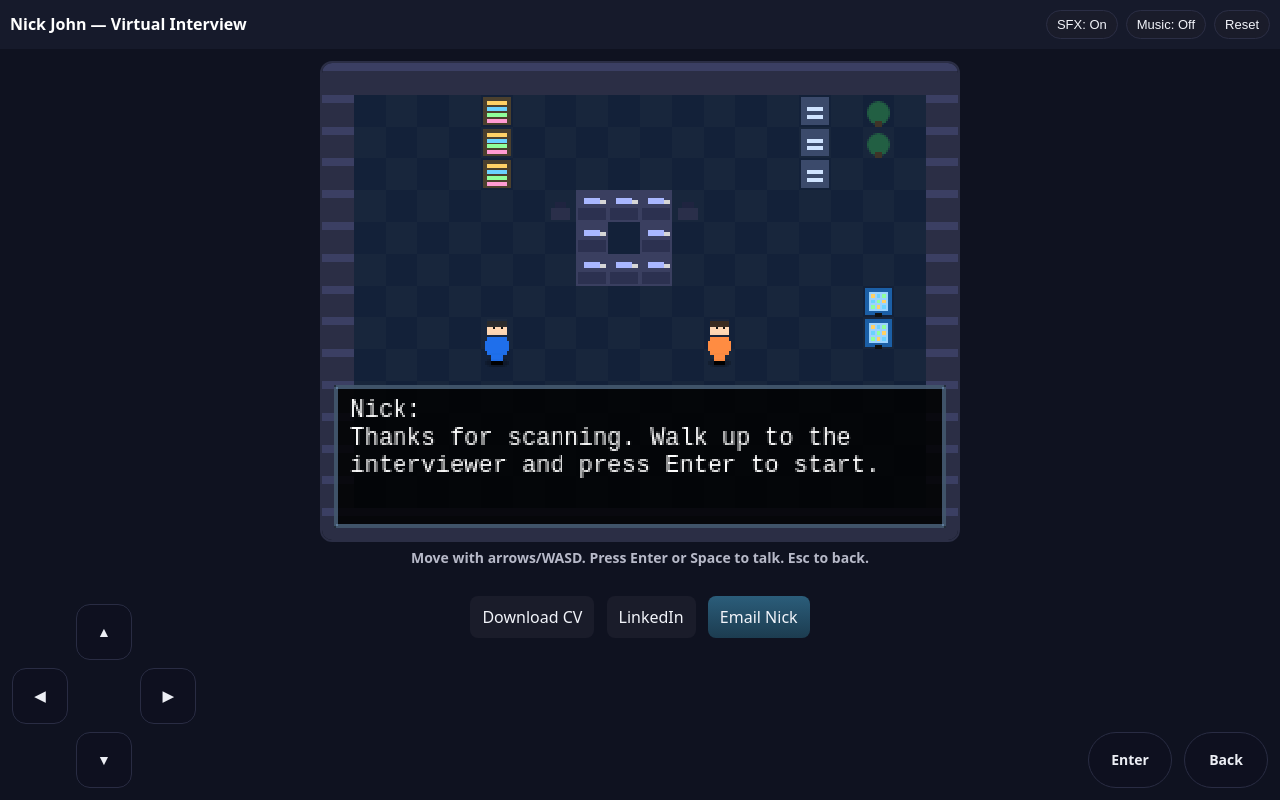
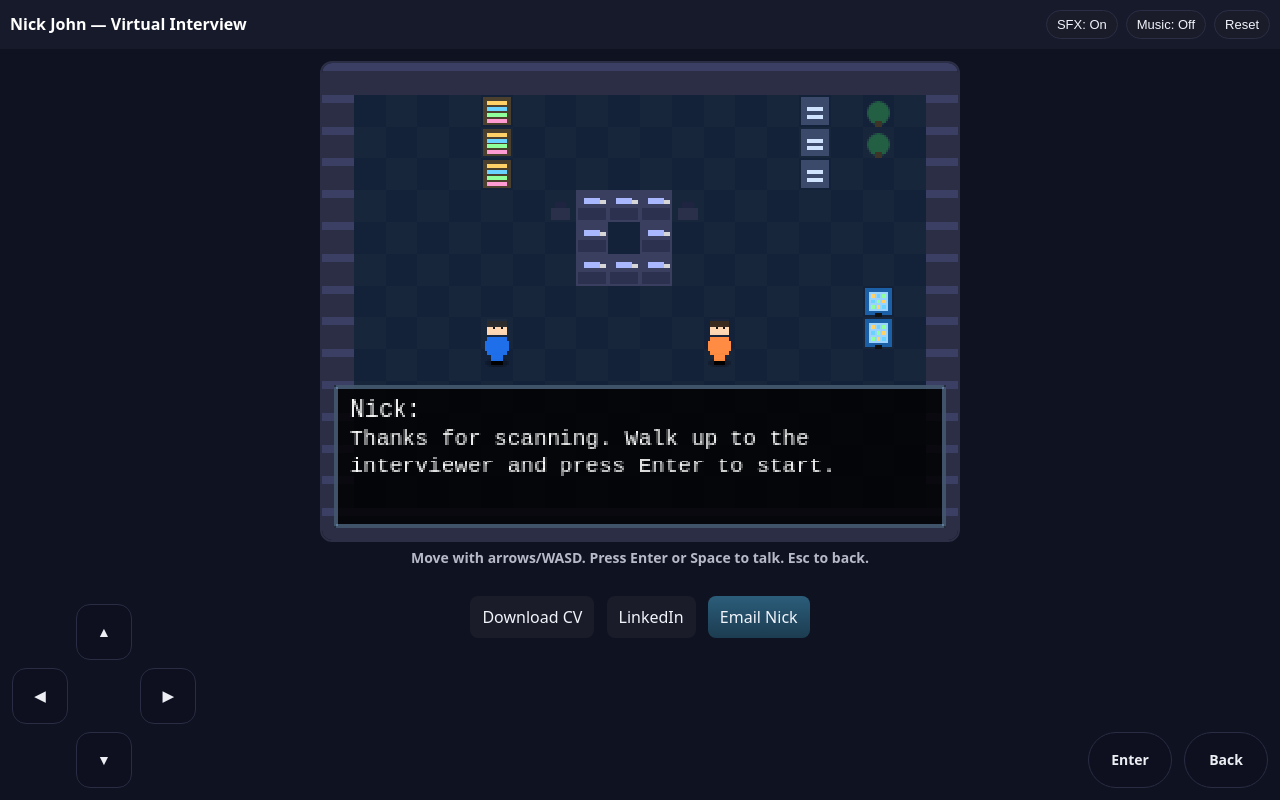
Before and after one commit to NickyJPG/interview-minigame, a plain HTML site: page index.html in a window 1280 px wide. Drawn offline with Linux system fonts and the light colour scheme.

Commit message:
Update index.html
Reduced dialogue size

```diff
--- a/index.html
+++ b/index.html
@@ -91,7 +91,7 @@
 </div>
 
 <script>
-/* Profile & Copy */
+/* ===== Profile & Copy ===== */
 const PROFILE={
   name:'Nick John',
   email:'mailto:nicholas.john@mail.com?subject=Reaching%20out%20from%20your%20QR',
@@ -113,13 +113,13 @@ const QNA=[
  {id:'contact', q:'How do we follow up?', a:'Use the buttons below — email, LinkedIn, or download my CV. Happy to share case studies and references.'}
 ];
 
-/* Canvas setup */
+/* ===== Canvas setup ===== */
 const c=document.getElementById('game');
 const ctx=c.getContext('2d');
 ctx.imageSmoothingEnabled=false;
 const T=16, W=20, H=15; // 320x240
 
-/* Map */
+/* ===== Map (0=floor, 1=wall, 2=desk, 3=bookshelf, 4=vending, 5=plant, 6=cabinet, 7=chair) ===== */
 const MAP=[
  1,1,1,1,1,1,1,1,1,1,1,1,1,1,1,1,1,1,1,1,
  1,0,0,0,0,3,0,0,0,0,0,0,0,0,0,6,0,5,0,1,
@@ -151,7 +151,7 @@ function drawCabinet(x,y){ ctx.fillStyle='#3b4a6b'; ctx.fillRect(x*T+1,y*T+1,T-2
 function drawChair(x,y){ ctx.fillStyle='#2a2f4a'; ctx.fillRect(x*T+3,y*T+9,10,6); ctx.fillStyle='#1f2440'; ctx.fillRect(x*T+5,y*T+6,6,3); }
 function drawTile(x,y,t){ drawFloor(x,y); if(t===1) drawWall(x,y); if(t===2) drawDesk(x,y); if(t===3) drawShelf(x,y); if(t===4) drawVending(x,y); if(t===5) drawPlant(x,y); if(t===6) drawCabinet(x,y); if(t===7) drawChair(x,y); }
 
-/* Sprites */
+/* ===== Sprites with idle blink and bounce ===== */
 const player={x:5*T,y:8*T,dir:'down',speed:1.2,blinkOn:false};
 const npc={x:12*T,y:8*T,dir:'left',blinkOn:false};
 
@@ -169,24 +169,59 @@ function drawChibi(kind,x,y,dir,blinkOn,tick){
   ctx.fillStyle='#000'; ctx.fillRect(x+4+step,y+22-bob,3,2); ctx.fillRect(x+9-step,y+22-bob,3,2);
 }
 
-/* Dialog & Menu */
+/* ===== Dialog & Menu ===== */
 let mode='walk'; // walk | menu | dialog
 let menuIndex=0; let answered={};
 let dialog=null; // {pages:[{s,t}], p, i, done}
 let justClosedDialog=false;
-let introActive=false; // NEW: true only for the very first line
+let introActive=false; // first line only
 
 function openMenu(){ mode='menu'; menuIndex=0; playSfx('menu'); }
 function closeMenu(){ mode='walk'; playSfx('back'); }
 function startQA(item){ dialog={pages:[{s:'Interviewer',t:item.q},{s:PROFILE.name,t:item.a}],p:0,i:0,done:false}; mode='dialog'; answered[item.id||item.q]=true; saveState(); playSfx('select'); }
 
-function drawMenu(){ const w=c.width-60,h=QNA.length*16+28,x=30,y=24; ctx.fillStyle='rgba(0,0,0,.9)'; ctx.fillRect(x,y,w,h); ctx.strokeStyle='#7aa0c8'; ctx.strokeRect(x+1,y+1,w-2,h-2); ctx.fillStyle='#d9e7ff'; ctx.font='12px monospace'; ctx.fillText('Choose a topic', x+10, y+16); QNA.forEach((it,i)=>{ const yy=y+30+i*16; ctx.fillStyle=i===menuIndex?'#ffd166':'#d9e7ff'; ctx.fillText((i===menuIndex?'> ':'  ')+it.q, x+10, yy); }); const count=Object.keys(answered).length+'/'+QNA.length; ctx.fillStyle='#9fb6d6'; ctx.fillText(count, x+w-34, y+16); }
+/* ===== Dialogue drawing with different font sizes ===== */
+const LABEL_FONT='12px monospace';   // unchanged
+const TEXT_FONT='11px monospace';    // slightly smaller to avoid clipping
 
-function drawDialog(){ const x=6,y=c.height-78,w=c.width-12,h=72; ctx.fillStyle='rgba(0,0,0,.85)'; ctx.fillRect(x,y,w,h); ctx.strokeStyle='#7aa0c8'; ctx.strokeRect(x+1,y+1,w-2,h-2); ctx.fillStyle='#fff'; ctx.font='12px monospace'; const pg=dialog.pages[dialog.p]; ctx.fillText(pg.s+':', x+8, y+16); wrapText(pg.t.slice(0,dialog.i), x+8, y+30, w-16, 14); if(dialog.done){ const t=Date.now()>>7; if(t%2) ctx.fillText('▶', x+w-22, y+h-10); } }
+function drawMenu(){
+  const w=c.width-60,h=QNA.length*16+28,x=30,y=24;
+  ctx.fillStyle='rgba(0,0,0,.9)'; ctx.fillRect(x,y,w,h);
+  ctx.strokeStyle='#7aa0c8'; ctx.strokeRect(x+1,y+1,w-2,h-2);
+  ctx.fillStyle='#d9e7ff'; ctx.font='12px monospace';
+  ctx.fillText('Choose a topic', x+10, y+16);
+  QNA.forEach((it,i)=>{ const yy=y+30+i*16; ctx.fillStyle=i===menuIndex?'#ffd166':'#d9e7ff'; ctx.fillText((i===menuIndex?'> ':'  ')+it.q, x+10, yy); });
+  const count=Object.keys(answered).length+'/'+QNA.length; ctx.fillStyle='#9fb6d6'; ctx.fillText(count, x+w-34, y+16);
+}
 
-function wrapText(t,x,y,maxW,lh){ const words=t.split(' '); let line=''; for(const w of words){const test=line+w+' '; if(ctx.measureText(test).width>maxW){ ctx.fillText(line,x,y); line=w+' '; y+=lh; } else line=test;} ctx.fillText(line,x,y); }
+function drawDialog(){
+  const x=6,y=c.height-78,w=c.width-12,h=72;
+  ctx.fillStyle='rgba(0,0,0,.85)'; ctx.fillRect(x,y,w,h);
+  ctx.strokeStyle='#7aa0c8'; ctx.strokeRect(x+1,y+1,w-2,h-2);
+  const pg=dialog.pages[dialog.p];
 
-/* Controls */
+  // Speaker label
+  ctx.fillStyle='#fff';
+  ctx.font = LABEL_FONT;
+  ctx.fillText(pg.s+':', x+8, y+16);
+
+  // Spoken text (slightly smaller)
+  ctx.font = TEXT_FONT;
+  wrapText(pg.t.slice(0,dialog.i), x+8, y+30, w-16, 14);
+  if(dialog.done){ const t=Date.now()>>7; if(t%2) ctx.fillText('▶', x+w-22, y+h-10); }
+}
+
+function wrapText(t,x,y,maxW,lh){
+  const words=t.split(' '); let line='';
+  for(const w of words){
+    const test=line+w+' ';
+    if(ctx.measureText(test).width>maxW){ ctx.fillText(line,x,y); line=w+' '; y+=lh; }
+    else line=test;
+  }
+  ctx.fillText(line,x,y);
+}
+
+/* ===== Controls ===== */
 const keys=Object.create(null);
 
 function dismissIntroIfActive(){
@@ -196,25 +231,42 @@ function dismissIntroIfActive(){
 }
 
 window.addEventListener('keydown',e=>{
-  // Any key during the very first intro line dismisses it
+  // Any meaningful keypress dismisses the very first intro line
   if(!['Shift','Meta','Alt','Control','CapsLock','Tab'].includes(e.key)) dismissIntroIfActive();
   keys[e.key]=true;
   if(['ArrowUp','ArrowDown','ArrowLeft','ArrowRight',' '].includes(e.key)) e.preventDefault();
 });
+
 window.addEventListener('keyup',e=>{
   keys[e.key]=false;
   if(!keys['Enter'] && !keys[' ']){ if(justClosedDialog) justClosedDialog=false; }
 });
 
 function near(a,b){ return Math.hypot((a.x-b.x),(a.y-b.y))<18; }
-function tryMove(obj,dx,dy){ const nx=obj.x+dx, ny=obj.y+dy; const tx=Math.floor((nx+8)/T), ty=Math.floor((ny+14)/T); if(!blocked(tx,ty)){ obj.x=nx; obj.y=ny; } }
+function tryMove(obj,dx,dy){
+  const nx=obj.x+dx, ny=obj.y+dy;
+  const tx=Math.floor((nx+8)/T), ty=Math.floor((ny+14)/T);
+  if(!blocked(tx,ty)){ obj.x=nx; obj.y=ny; }
+}
 
-/* Audio */
+/* ===== Audio ===== */
 let audioCtx=null; let musicOn=false; let sfxOn=true; let musicTimer=null;
 function audio(){ if(!audioCtx){ audioCtx=new (window.AudioContext||window.webkitAudioContext)(); } return audioCtx; }
-function beep(freq=440, dur=0.08, type='square', vol=0.03){ if(!sfxOn) return; const ctxA=audio(); const o=ctxA.createOscillator(); const g=ctxA.createGain(); o.type=type; o.frequency.value=freq; g.gain.value=vol; o.connect(g); g.connect(ctxA.destination); o.start(); o.stop(ctxA.currentTime+dur); }
+function beep(freq=440, dur=0.08, type='square', vol=0.03){
+  if(!sfxOn) return; const ctxA=audio(); const o=ctxA.createOscillator(); const g=ctxA.createGain();
+  o.type=type; o.frequency.value=freq; g.gain.value=vol; o.connect(g); g.connect(ctxA.destination);
+  o.start(); o.stop(ctxA.currentTime+dur);
+}
 function playSfx(kind){ if(!sfxOn) return; if(kind==='menu') beep(740,0.06); else if(kind==='select') beep(520,0.12,'square',0.04); else if(kind==='back') beep(300,0.06,'triangle',0.03); }
-function startMusic(){ if(musicOn) return; musicOn=true; const ctxA=audio(); const tempo=120; const beat=60/tempo; const notes=[392,392,440,392,523,494, 392,392,440,392,587,523]; let i=0; (function tick(){ if(!musicOn) return; const o=ctxA.createOscillator(); const g=ctxA.createGain(); o.type='triangle'; o.frequency.value=notes[i%notes.length]; g.gain.value=0.015; o.connect(g); g.connect(ctxA.destination); const now=ctxA.currentTime; o.start(now); o.stop(now+beat*0.35); i++; musicTimer=setTimeout(tick, beat*1000*0.5); })(); }
+function startMusic(){
+  if(musicOn) return; musicOn=true; const ctxA=audio(); const tempo=120; const beat=60/tempo;
+  const notes=[392,392,440,392,523,494, 392,392,440,392,587,523]; let i=0;
+  (function tick(){
+    if(!musicOn) return; const o=ctxA.createOscillator(); const g=ctxA.createGain();
+    o.type='triangle'; o.frequency.value=notes[i%notes.length]; g.gain.value=0.015; o.connect(g); g.connect(ctxA.destination);
+    const now=ctxA.currentTime; o.start(now); o.stop(now+beat*0.35); i++; musicTimer=setTimeout(tick, beat*1000*0.5);
+  })();
+}
 function stopMusic(){ musicOn=false; if(musicTimer){ clearTimeout(musicTimer); musicTimer=null; } }
 
 const sfxBtn=document.getElementById('sfxBtn');
@@ -222,36 +274,49 @@ const bgmBtn=document.getElementById('bgmBtn');
 sfxBtn.onclick=()=>{ sfxOn=!sfxOn; sfxBtn.textContent='SFX: '+(sfxOn?'On':'Off'); sfxBtn.setAttribute('aria-pressed', String(sfxOn)); if(sfxOn) playSfx('menu'); };
 bgmBtn.onclick=()=>{ if(musicOn){ stopMusic(); } else { startMusic(); } bgmBtn.textContent='Music: '+(musicOn?'On':'Off'); bgmBtn.setAttribute('aria-pressed', String(musicOn)); };
 
-/* Game loop */
+/* ===== Game loop ===== */
 let lastBlink=0, lastBlinkNpc=0, ticking=0, prev=performance.now();
 function update(dt){
   ticking+=dt;
   if(ticking-lastBlink>2000+Math.random()*1000){ player.blinkOn=true; lastBlink=ticking; setTimeout(()=>player.blinkOn=false,140); }
   if(ticking-lastBlinkNpc>2300+Math.random()*1200){ npc.blinkOn=true; lastBlinkNpc=ticking; setTimeout(()=>npc.blinkOn=false,140); }
+
   if(mode==='walk'){
     let moved=false;
     if(keys['ArrowUp']||keys['w']){ tryMove(player,0,-1.2); player.dir='up'; moved=true; }
     if(keys['ArrowDown']||keys['s']){ tryMove(player,0, 1.2); player.dir='down'; moved=true; }
     if(keys['ArrowLeft']||keys['a']){ tryMove(player,-1.2,0); player.dir='left'; moved=true; }
     if(keys['ArrowRight']||keys['d']){ tryMove(player, 1.2,0); player.dir='right'; moved=true; }
+
+    // Interaction only when near, Enter/Space, and not just closed
     if(!justClosedDialog && (keys['Enter']||keys[' ']) && near(player,npc)){
       openMenu(); keys['Enter']=keys[' ']=false;
     }
+
     if(moved && sfxOn && Math.random()<0.05) beep(880,0.02,'square',0.01);
+
   } else if(mode==='menu'){
     if(keys['ArrowUp']||keys['w']){ menuIndex=(menuIndex+QNA.length-1)%QNA.length; keys['ArrowUp']=keys['w']=false; playSfx('menu'); }
     if(keys['ArrowDown']||keys['s']){ menuIndex=(menuIndex+1)%QNA.length; keys['ArrowDown']=keys['s']=false; playSfx('menu'); }
     if(keys['Enter']||keys[' ']){ startQA(QNA[menuIndex]); keys['Enter']=keys[' ']=false; }
     if(keys['Escape']||keys['x']||keys['Backspace']){ closeMenu(); keys['Escape']=keys['x']=keys['Backspace']=false; }
+
   } else if(mode==='dialog'){
     const pg=dialog.pages[dialog.p];
-    if(!dialog.done){ dialog.i+=2; if(dialog.i>=pg.t.length){ dialog.i=pg.t.length; dialog.done=true; } }
+
+    if(!dialog.done){
+      dialog.i+=2;
+      if(dialog.i>=pg.t.length){ dialog.i=pg.t.length; dialog.done=true; }
+    }
+
     if(keys['Enter']||keys[' ']){
       if(!dialog.done){ dialog.i=pg.t.length; dialog.done=true; }
       else if(dialog.p<dialog.pages.length-1){ dialog.p++; dialog.i=0; dialog.done=false; }
       else { dialog=null; mode='walk'; justClosedDialog=true; }
       keys['Enter']=keys[' ']=false;
     }
+
+    // Back from any dialog (including intro) returns to walking, not the menu
     if(keys['Escape']||keys['x']||keys['Backspace']){
       dialog=null; mode='walk'; justClosedDialog=true;
       keys['Escape']=keys['x']=keys['Backspace']=false;
@@ -271,7 +336,7 @@ function render(){
 function loop(t){ const dt=t-prev; prev=t; update(dt); render(); requestAnimationFrame(loop); }
 requestAnimationFrame(loop);
 
-/* Persistence */
+/* ===== Persistence ===== */
 const KEY='nick.virtual.interview.state.v1';
 function saveState(){ try{ localStorage.setItem(KEY, JSON.stringify({answered})); }catch{} }
 function loadState(){ try{ return JSON.parse(localStorage.getItem(KEY))||{answered:{}}; }catch{return {answered:{}}} }
@@ -282,17 +347,21 @@ resetBtn.addEventListener('click', ()=>{
   location.reload();
 });
 
-/* Intro dialog on load */
+/* ===== Intro dialog on load (dismissable by any input) ===== */
 window.addEventListener('load', ()=>{
   dialog={pages:[{s:'Nick',t:'Thanks for scanning. Walk up to the interviewer and press Enter to start.'}],p:0,i:0,done:false};
   mode='dialog';
-  introActive=true; // NEW
+  introActive=true;
 });
 
-/* Error overlay */
-window.addEventListener('error', (e)=>{ try{ const div=document.createElement('div'); div.style.position='fixed'; div.style.left='8px'; div.style.bottom='8px'; div.style.right='8px'; div.style.background='rgba(0,0,0,.85)'; div.style.color='#ffd166'; div.style.padding='8px 10px'; div.style.border='1px solid #7aa0c8'; div.style.font='12px monospace'; div.style.zIndex=9999; div.textContent='Error: '+e.message; document.body.appendChild(div);}catch{} });
+/* ===== Error overlay ===== */
+window.addEventListener('error', (e)=>{ try{
+  const div=document.createElement('div'); div.style.position='fixed'; div.style.left='8px'; div.style.bottom='8px'; div.style.right='8px';
+  div.style.background='rgba(0,0,0,.85)'; div.style.color='#ffd166'; div.style.padding='8px 10px'; div.style.border='1px solid #7aa0c8';
+  div.style.font='12px monospace'; div.style.zIndex=9999; div.textContent='Error: '+e.message; document.body.appendChild(div);
+}catch{} });
 
-/* On-screen controls -> virtual keys */
+/* ===== On-screen controls -> virtual keys ===== */
 const controlsRoot = document.querySelector('.mobileControls');
 
 function setKey(key, down){
@@ -343,13 +412,9 @@ controlsRoot.querySelectorAll('[data-key]').forEach(btn=>{
   });
 });
 
-// bonus: tap canvas to dismiss intro or trigger Enter
-c.addEventListener('pointerdown', ()=>{
-  if(introActive) dismissIntroIfActive();
-});
-document.addEventListener('dblclick', e=>{
-  if(e.target===c){ setKey('Enter', true); }
-});
+// Tap canvas to dismiss intro; double-tap still mapped to Enter
+c.addEventListener('pointerdown', ()=>{ if(introActive) dismissIntroIfActive(); });
+document.addEventListener('dblclick', e=>{ if(e.target===c){ setKey('Enter', true); }});
 </script>
 </body>
 </html>
```
